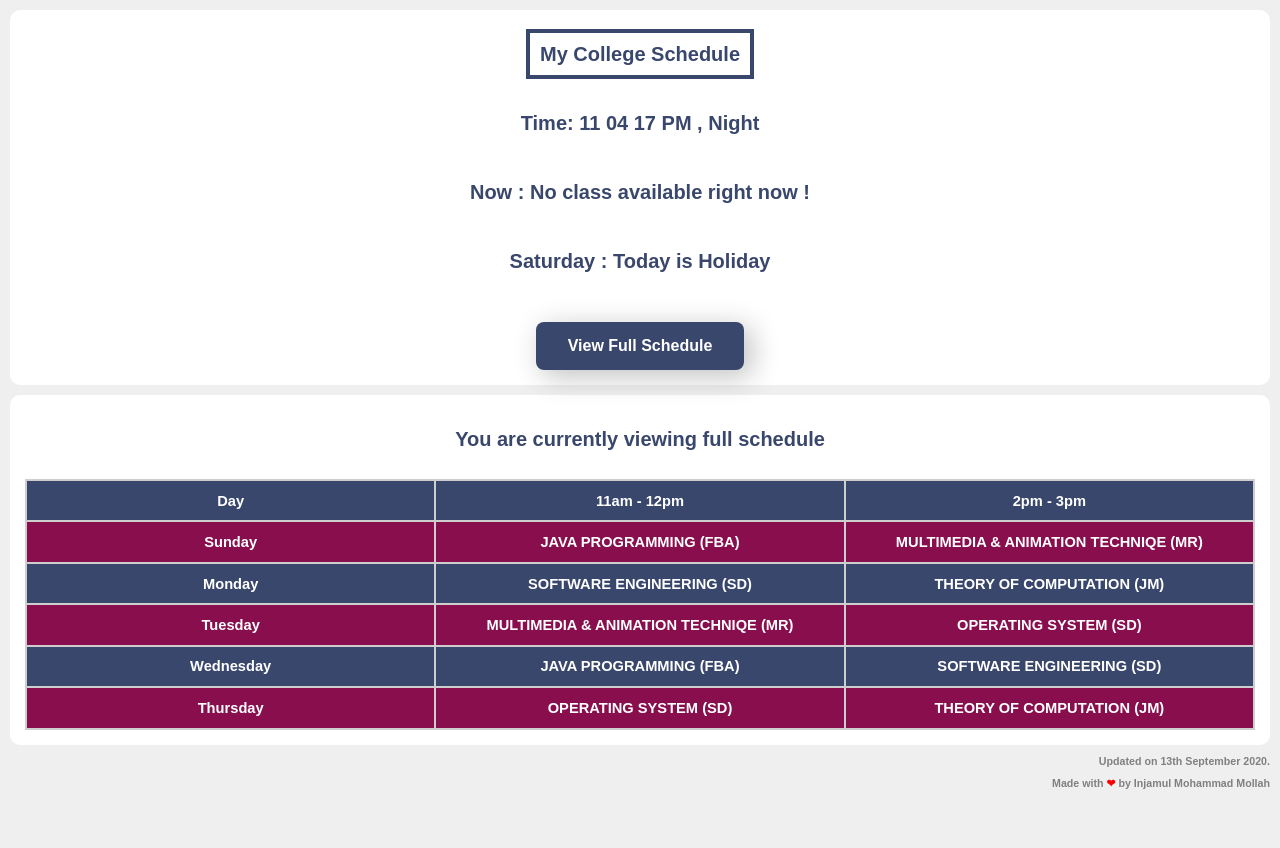
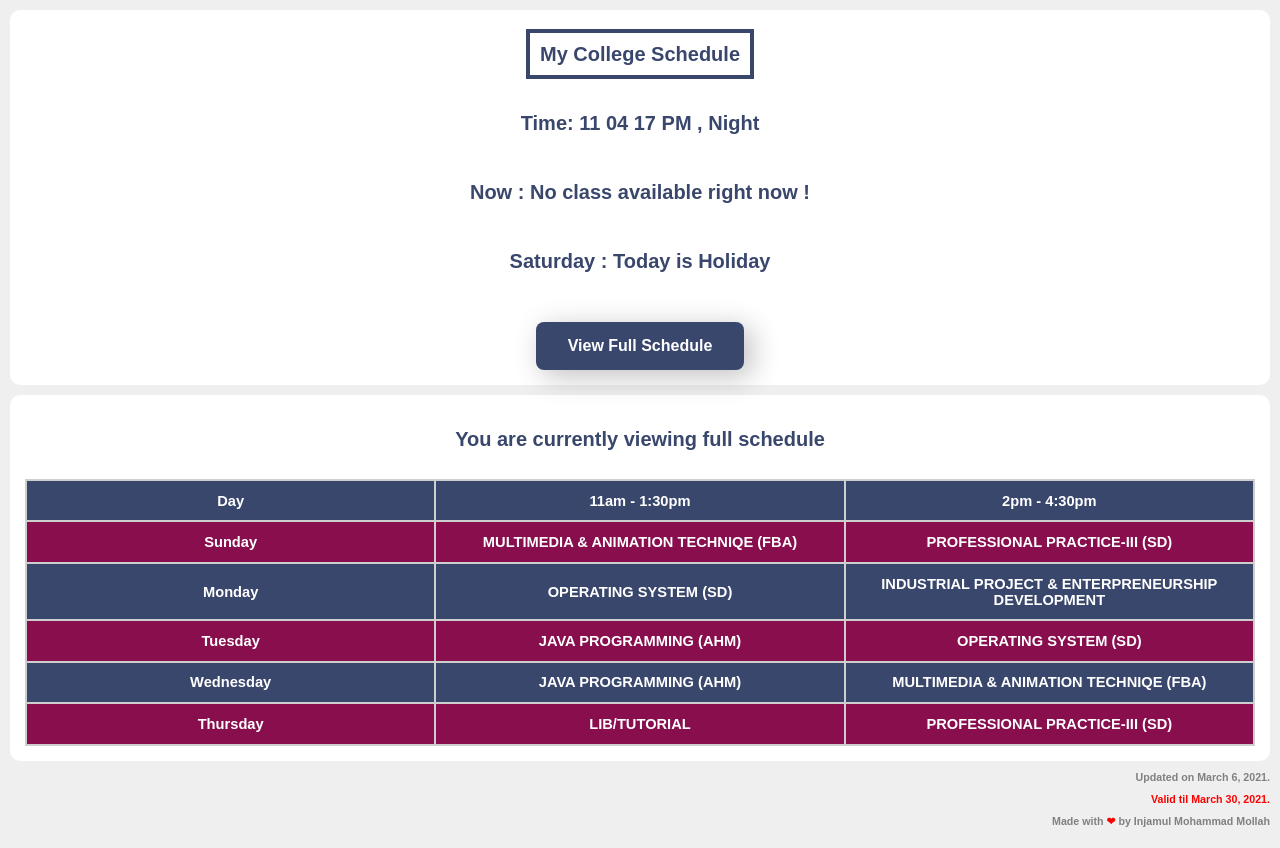
Before and after one commit to mrinjamul/college-schedule, a React (Create React App) app: page / in a window 1280 px wide. Both pictures are taken after a click on the button "View Full Schedule". Before the commit the page ends 810 px from the top, so only its background shows below. Built offline with nearby package versions, Linux system fonts and the light colour scheme.

Commit message:
Update: Schedule

```diff
--- a/src/App.js
+++ b/src/App.js
@@ -27,7 +27,8 @@ class App extends Component {
         ) : (
           <div>
             <Schedule />
-            <h3 className="copyright"> Updated on 13th September 2020. </h3>
+            <h3 className="copyright"> Updated on March 6, 2021. </h3>
+            <h3 className="copyright" style={{ color: "red" }}> Valid til March 30, 2021. </h3>
             <h3 className="copyright">
               Made with{" "}
               <font color="red">
--- a/src/components/Day.js
+++ b/src/components/Day.js
@@ -8,8 +8,8 @@ function Day(props) {
         <thead>
           <tr className="selected">
             <th>Day</th>
-            <th>11am - 12pm</th>
-            <th>2pm - 3pm</th>
+            <th>11am - 1:30pm</th>
+            <th>2pm - 4:30pm</th>
           </tr>
         </thead>
         <tbody>
--- a/src/components/Fschedule.js
+++ b/src/components/Fschedule.js
@@ -1,15 +1,8 @@
 import React from "react";
+import {classes} from "./classes"
 
 function Schedule() {
   // const room = [" ", "F1", "S1", "⇨"];
-  const classes = [
-    " ",
-    "JAVA PROGRAMMING (FBA)",
-    "MULTIMEDIA & ANIMATION TECHNIQE (MR)",
-    "SOFTWARE ENGINEERING (SD)",
-    "THEORY OF COMPUTATION (JM)",
-    "OPERATING SYSTEM (SD)",
-  ];
 
   // let r1 = room[1];
   // let r2 = room[2];
@@ -24,15 +17,15 @@ function Schedule() {
         <thead>
           <tr className="selected">
             <th>Day</th>
-            <th>11am - 12pm</th>
-            <th>2pm - 3pm</th>
+            <th>11am - 1:30pm</th>
+            <th>2pm - 4:30pm</th>
           </tr>
         </thead>
         <tbody>
           <tr className="select">
             <td>Sunday</td>
-            <td> {classes[1]} </td>
             <td> {classes[2]} </td>
+            <td> {classes[5]} </td>
           </tr>
           <tr className="selected">
             <td>Monday</td>
@@ -41,18 +34,18 @@ function Schedule() {
           </tr>
           <tr className="select">
             <td>Tuesday</td>
-            <td> {classes[2]} </td>
-            <td> {classes[5]} </td>
+            <td> {classes[1]} </td>
+            <td> {classes[3]} </td>
           </tr>
           <tr className="selected">
             <td>Wednesday</td>
             <td> {classes[1]} </td>
-            <td> {classes[3]} </td>
+            <td> {classes[2]} </td>
           </tr>
           <tr className="select">
             <td>Thursday</td>
+            <td> {classes[6]} </td>
             <td> {classes[5]} </td>
-            <td> {classes[4]} </td>
           </tr>
         </tbody>
       </table>
--- a/src/components/Main.js
+++ b/src/components/Main.js
@@ -2,6 +2,7 @@ import React, { Component } from "react";
 import Fschedule from "./Fschedule";
 import Day from "./Day";
 import Holiday from "./Holiday";
+import {classes} from "./classes"
 
 import "./Main.css";
 
@@ -50,10 +51,12 @@ class Schedule extends Component {
 
     const now = date.getHours() * 60 + date.getMinutes();
     const eleven = 11 * 60;
-    const twelve = 12 * 60;
+    // const twelve = 12 * 60;
     // const thirteen = 13 * 60;
+    const thirteenHalf = 13 * 60 + 30;
     const fourteen = 14 * 60;
-    const fifteen = 15 * 60;
+    // const fifteen = 15 * 60;
+    const sixteenHalf = 16 * 60 + 30;
 
     let timeOfDay;
     let DayName;
@@ -61,20 +64,8 @@ class Schedule extends Component {
     let Class_1;
     let Class_2;
 
-    // const room = [
-    //     ' ',
-    //     'F1',
-    //     'S1',
-    //     '⇨',
-    // ];
-    const classes = [
-      " ",
-      "JAVA PROGRAMMING (FBA)",
-      "MULTIMEDIA & ANIMATION TECHNIQE (MR)",
-      "SOFTWARE ENGINEERING (SD)",
-      "THEORY OF COMPUTATION (JM)",
-      "OPERATING SYSTEM (SD)",
-    ];
+    // const room = [' ','F1','S1','⇨',];
+
     const messages = ["Break Time", "No class available right now !"];
 
     if (5 < hours && hours < 12) {
@@ -93,14 +84,14 @@ class Schedule extends Component {
 
     if (day === 0) {
       DayName = "Sunday";
-      Class_1 = classes[1];
-      Class_2 = classes[2];
-      if (eleven <= now && now < twelve) {
-        CurrentS = classes[1];
-      } else if (twelve <= now && now < fourteen) {
+      Class_1 = classes[2];
+      Class_2 = classes[5];
+      if (eleven <= now && now < thirteenHalf) {
+        CurrentS = Class_1;
+      } else if (thirteenHalf <= now && now < fourteen) {
         CurrentS = messages[0];
-      } else if (fourteen <= now && now < fifteen) {
-        CurrentS = classes[2];
+      } else if (fourteen <= now && now < sixteenHalf) {
+        CurrentS = Class_2;
       } else {
         CurrentS = messages[1];
       }
@@ -108,51 +99,51 @@ class Schedule extends Component {
       DayName = "Monday";
       Class_1 = classes[3];
       Class_2 = classes[4];
-      if (eleven <= now && now < twelve) {
-        CurrentS = classes[3];
-      } else if (twelve <= now && now < fourteen) {
+      if (eleven <= now && now < thirteenHalf) {
+        CurrentS = Class_1;
+      } else if (thirteenHalf <= now && now < fourteen) {
         CurrentS = messages[0];
-      } else if (fourteen <= now && now < fifteen) {
-        CurrentS = classes[4];
+      } else if (fourteen <= now && now < sixteenHalf) {
+        CurrentS = Class_2;
       } else {
         CurrentS = messages[1];
       }
     } else if (day === 2) {
       DayName = "Tuesday";
-      Class_1 = classes[2];
-      Class_2 = classes[5];
-      if (eleven <= now && now < twelve) {
-        CurrentS = classes[2];
-      } else if (twelve <= now && now < fourteen) {
+      Class_1 = classes[1];
+      Class_2 = classes[3];
+      if (eleven <= now && now < thirteenHalf) {
+        CurrentS = Class_1;
+      } else if (thirteenHalf <= now && now < fourteen) {
         CurrentS = messages[0];
-      } else if (fourteen <= now && now < fifteen) {
-        CurrentS = classes[5];
+      } else if (fourteen <= now && now < sixteenHalf) {
+        CurrentS = Class_2;
       } else {
         CurrentS = messages[1];
       }
     } else if (day === 3) {
       DayName = "Wednesday";
       Class_1 = classes[1];
-      Class_2 = classes[3];
-      if (eleven <= now && now < twelve) {
-        CurrentS = classes[1];
-      } else if (twelve <= now && now < fourteen) {
+      Class_2 = classes[2];
+      if (eleven <= now && now < thirteenHalf) {
+        CurrentS = Class_1;
+      } else if (thirteenHalf <= now && now < fourteen) {
         CurrentS = messages[0];
-      } else if (fourteen <= now && now < fifteen) {
-        CurrentS = classes[3];
+      } else if (fourteen <= now && now < sixteenHalf) {
+        CurrentS = Class_2;
       } else {
         CurrentS = messages[1];
       }
     } else if (day === 4) {
       DayName = "Thursday";
-      Class_1 = classes[5];
-      Class_2 = classes[4];
-      if (eleven <= now && now < twelve) {
-        CurrentS = classes[5];
-      } else if (twelve <= now && now < fourteen) {
+      Class_1 = classes[6];
+      Class_2 = classes[5];
+      if (eleven <= now && now < thirteenHalf) {
+        CurrentS = Class_1;
+      } else if (thirteenHalf <= now && now < fourteen) {
         CurrentS = messages[0];
-      } else if (fourteen <= now && now < fifteen) {
-        CurrentS = classes[4];
+      } else if (fourteen <= now && now < sixteenHalf) {
+        CurrentS = Class_2;
       } else {
         CurrentS = messages[1];
       }
--- /dev/null
+++ b/src/components/classes.js
@@ -0,0 +1,11 @@
+export const classes = [
+    " ",
+    "JAVA PROGRAMMING (AHM)",
+    "MULTIMEDIA & ANIMATION TECHNIQE (FBA)",
+    "OPERATING SYSTEM (SD)",
+    "INDUSTRIAL PROJECT & ENTERPRENEURSHIP DEVELOPMENT",
+    "PROFESSIONAL PRACTICE-III (SD)",
+    "LIB/TUTORIAL",
+  ];
+
+  export default {classes}
```
